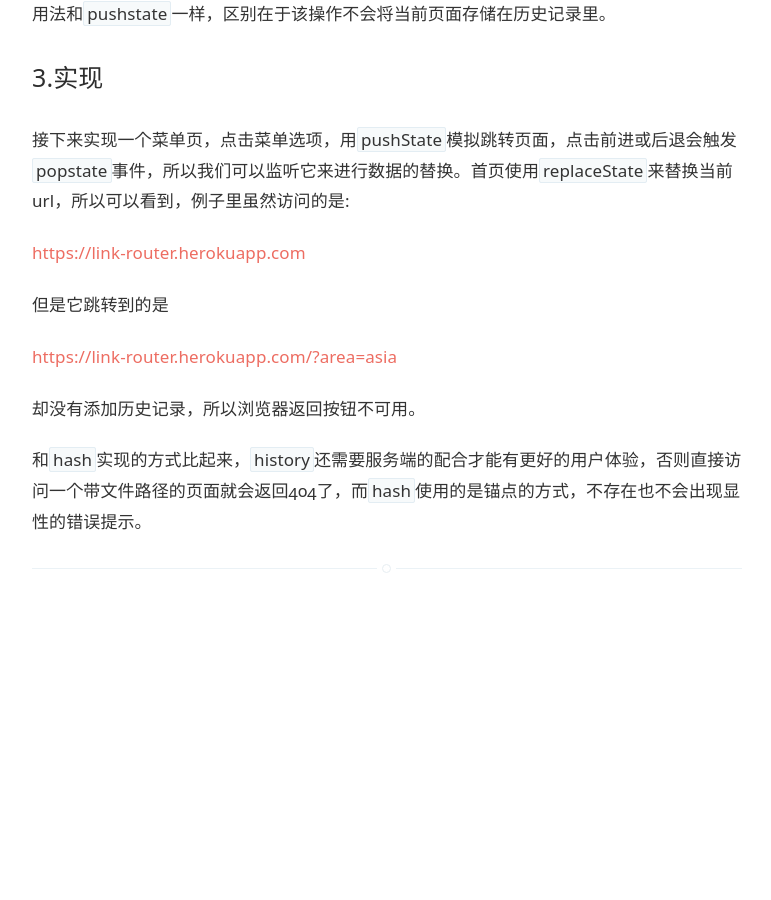
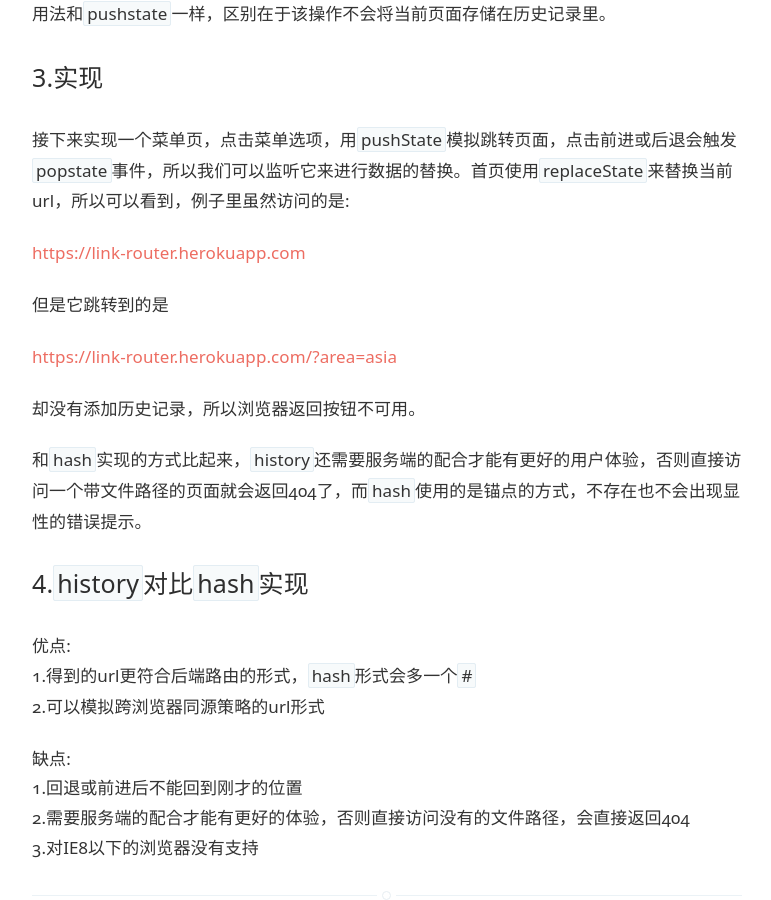
Before and after one commit to bulgerxie/bulgerxie.github.io, a Jekyll site: the page built from _posts/2017-10-11-link-router.markdown, in a window 1280 px wide and 900 px high, scrolled down 1425 px. Shown: the whole window, without its empty margins (253-1024 px from the left). Built offline with Jekyll 4.4.1, drawn with Linux system fonts in a browser that asks for light colours; before the commit the page ends 1998 px from its top, so only the background shows below that.

Commit message:
Update link-router

```diff
--- a/_posts/2017-10-11-link-router.markdown
+++ b/_posts/2017-10-11-link-router.markdown
@@ -58,3 +58,14 @@ history.replaceState(state2, "new page2", "new2.html");
 却没有添加历史记录，所以浏览器返回按钮不可用。
 
 和`hash`实现的方式比起来，`history`还需要服务端的配合才能有更好的用户体验，否则直接访问一个带文件路径的页面就会返回404了，而`hash`使用的是锚点的方式，不存在也不会出现显性的错误提示。
+
+#### 4.`history`对比`hash`实现
+
+优点:
+1.得到的url更符合后端路由的形式，`hash`形式会多一个`#`
+2.可以模拟跨浏览器同源策略的url形式
+
+缺点:
+1.回退或前进后不能回到刚才的位置
+2.需要服务端的配合才能有更好的体验，否则直接访问没有的文件路径，会直接返回404
+3.对IE8以下的浏览器没有支持
```
